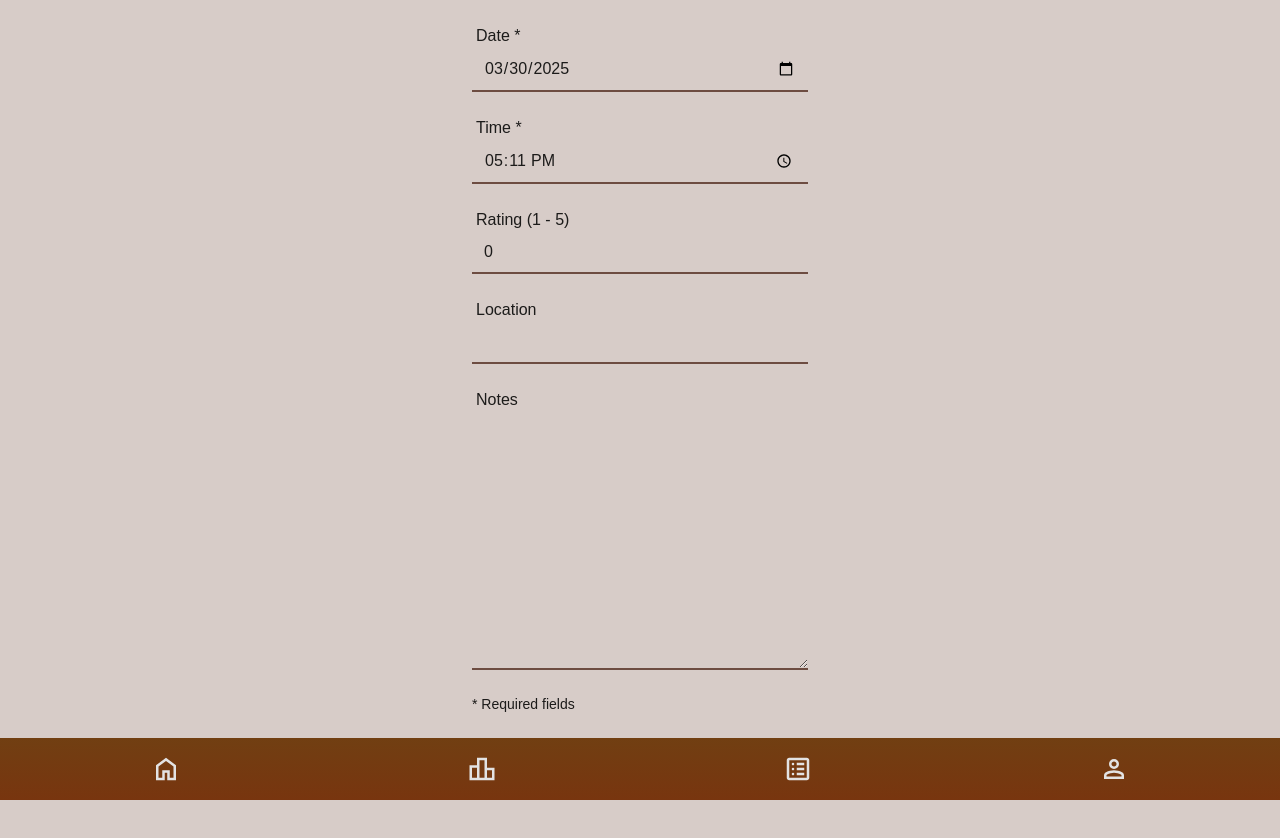
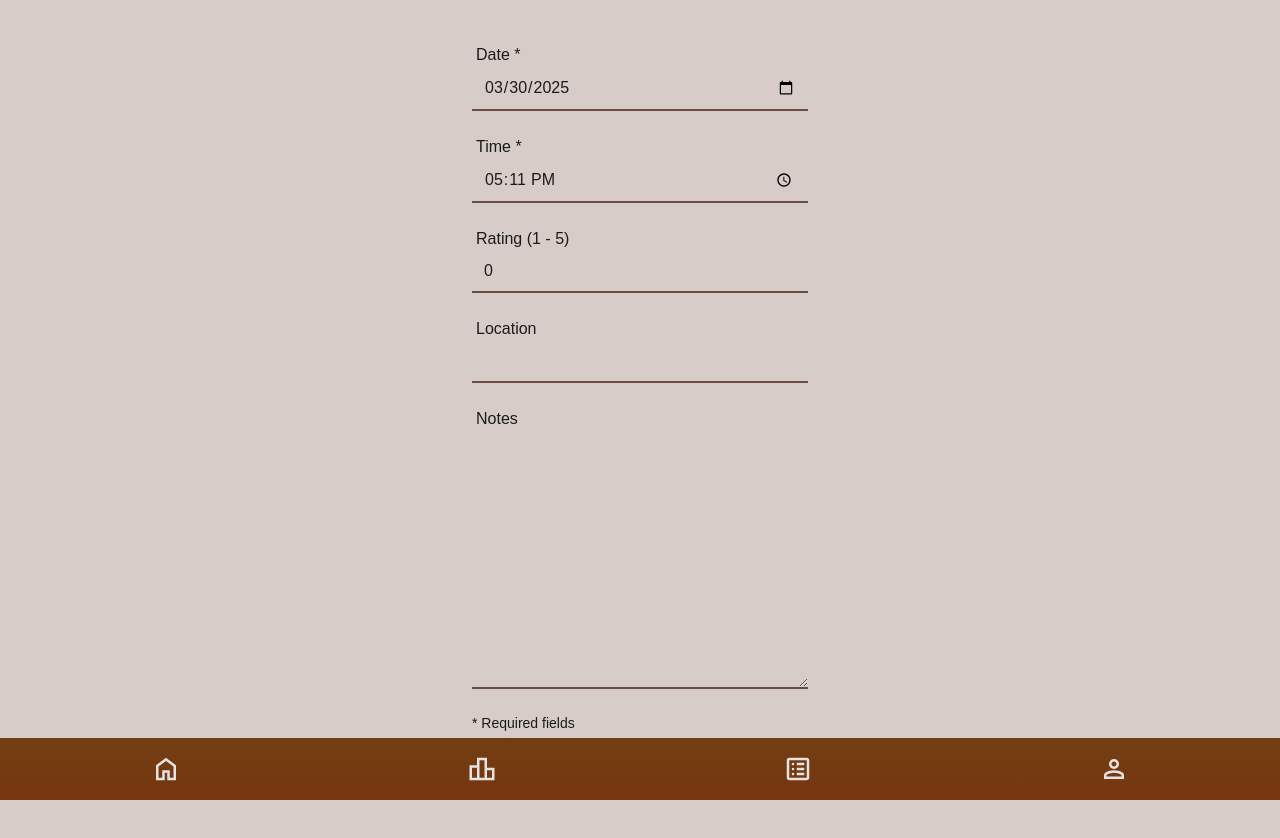
Before and after one commit to pauloo0/poop-tracker, a Next.js app: page /logs/new in a window 1280 px wide. Shown: the top 838 px of the page. Before the commit the page ends 802 px from the top, so only its background shows below. Built offline with nearby package versions, Linux system fonts and the light colour scheme; no server answers; sample sign-in values are in the browser's storage.

Commit message:
Changed all pages layout with navbar to account for navbar height

```diff
--- a/app/competitions/new/page.tsx
+++ b/app/competitions/new/page.tsx
@@ -51,7 +51,7 @@ function NewCompetition() {
   }
 
   return (
-    <main className='grid min-h-screen place-items-center'>
+    <main className='grid min-h-screen place-items-center pb-[80px]'>
       <Form
         action={handleCompetitionSubmit}
         className='flex flex-col w-full gap-6 p-6 sm:w-96'
--- a/app/competitions/page.tsx
+++ b/app/competitions/page.tsx
@@ -69,8 +69,7 @@ export default function Competitions() {
   if (dataLoading) return <Loading />
 
   return (
-    <>
-      <main className='p-6'>
+    <main className='p-6 pb-[80px] min-h-screen'>
       <section
         id='filters'
         className='flex flex-col items-center justify-between w-full gap-4 sm:items-end sm:flex-row my-14'
@@ -149,9 +148,7 @@ export default function Competitions() {
                 <tr className='text-lg text-foreground'>
                   <th className='w-1/6 p-3 font-semibold text-left'>Rank</th>
                   <th className='w-3/6 p-3 font-semibold text-left'>Name</th>
-                    <th className='w-2/6 p-3 font-semibold text-right'>
-                      Score
-                    </th>
+                  <th className='w-2/6 p-3 font-semibold text-right'>Score</th>
                 </tr>
               </thead>
               <tbody>
@@ -196,6 +193,5 @@ export default function Competitions() {
         <p>No competition selected or available</p>
       )}
     </main>
-    </>
   )
 }
--- a/app/dashboard/page.tsx
+++ b/app/dashboard/page.tsx
@@ -114,8 +114,7 @@ export default function Dashboard() {
   }
 
   return (
-    <>
-      <main className='mt-12 p-6'>
+    <main className='mt-12 p-6 pb-[80px] min-h-screen'>
       <h1 className='text-xl'>
         Hello, <span className='font-bold'>{userFullname}</span>
       </h1>
@@ -216,31 +215,5 @@ export default function Dashboard() {
         )}
       </section>
     </main>
-    </>
   )
 }
-// ;<>
-//   <li className='flex flex-row items-center justify-between text-2xl border-b-2 border-b-primary p-2'>
-//     <div className='flex flex-row items-center gap-4'>
-//       <span>1</span> André Costa
-//     </div>
-//     <span>82</span>
-//   </li>
-//   <li className='flex flex-row items-center justify-between text-xl border-b-2 border-b-primary p-2'>
-//     <div className='flex flex-row items-center gap-4'>
-//       <span>2</span> Paulo Oliveira
-//     </div>
-//     <span>80</span>
-//   </li>
-//   <li className='flex flex-row items-center justify-between text-lg p-2'>
-//     <div className='flex flex-row items-center gap-4'>
-//       <span>3</span> André Silva
-//     </div>
-//     <span>71</span>
-//   </li>
-//   <li className='flex flex-row items-center justify-between text-lg p-2'>
-//     <Link href={`/competitions?competition=${selectedCompetition.id}`}>
-//       See more...
-//     </Link>
-//   </li>
-// </>
--- a/app/logs/edit/[id]/page.tsx
+++ b/app/logs/edit/[id]/page.tsx
@@ -98,10 +98,8 @@ export default function EditPoop({
     )
 
   return (
-    <Form
-      action={handlePoopLogSubmit}
-      className='flex flex-col gap-6 w-full sm:w-96 p-6'
-    >
+    <main className='mt-12 p-6 w-full sm:w-96 pb-[80px] min-h-screen'>
+      <Form action={handlePoopLogSubmit} className='flex flex-col gap-6'>
         <div className={input_group}>
           <label htmlFor='date' className={input_group_label}>
             Date *
@@ -187,7 +185,6 @@ export default function EditPoop({
           )}
         </div>
         <p className='text-sm'>* Required fields</p>
-
         <div
           id='button-group'
           className='flex flex-row items-center justify-center gap-2'
@@ -209,5 +206,6 @@ export default function EditPoop({
           </button>
         </div>
       </Form>
+    </main>
   )
 }
--- a/app/logs/new/page.tsx
+++ b/app/logs/new/page.tsx
@@ -63,10 +63,8 @@ export default function NewPoop() {
   }
 
   return (
-    <Form
-      action={handlePoopLogSubmit}
-      className='flex flex-col w-full gap-6 p-6 sm:w-96'
-    >
+    <main className='mt-12 p-6 w-full sm:w-96 pb-[80px] min-h-screen'>
+      <Form action={handlePoopLogSubmit} className='flex flex-col gap-6'>
         <div className={input_group}>
           <label htmlFor='date' className={input_group_label}>
             Date *
@@ -169,5 +167,6 @@ export default function NewPoop() {
           </button>
         </div>
       </Form>
+    </main>
   )
 }
--- a/app/logs/page.tsx
+++ b/app/logs/page.tsx
@@ -95,8 +95,7 @@ export default function Logs() {
   }
 
   return (
-    <>
-      <main className='p-6'>
+    <main className='p-6 pb-[80px] min-h-screen'>
       <section
         id='filters'
         className='flex flex-col items-center justify-between w-full gap-4 sm:items-end sm:flex-row my-14'
@@ -179,6 +178,5 @@ export default function Logs() {
         </ul>
       </section>
     </main>
-    </>
   )
 }
--- a/app/profile/page.tsx
+++ b/app/profile/page.tsx
@@ -24,8 +24,7 @@ export default function Profile() {
   }
 
   return (
-    <>
-      <main className='p-6'>
+    <main className='p-6 pb-[80px] min-h-screen'>
       <section
         id='userInfo'
         className='my-14 flex flex-col items-start justify-start gap-4'
@@ -70,6 +69,5 @@ export default function Profile() {
         Logout
       </button>
     </main>
-    </>
   )
 }
```
Lines whose indentation alone changed are shown as unchanged.
